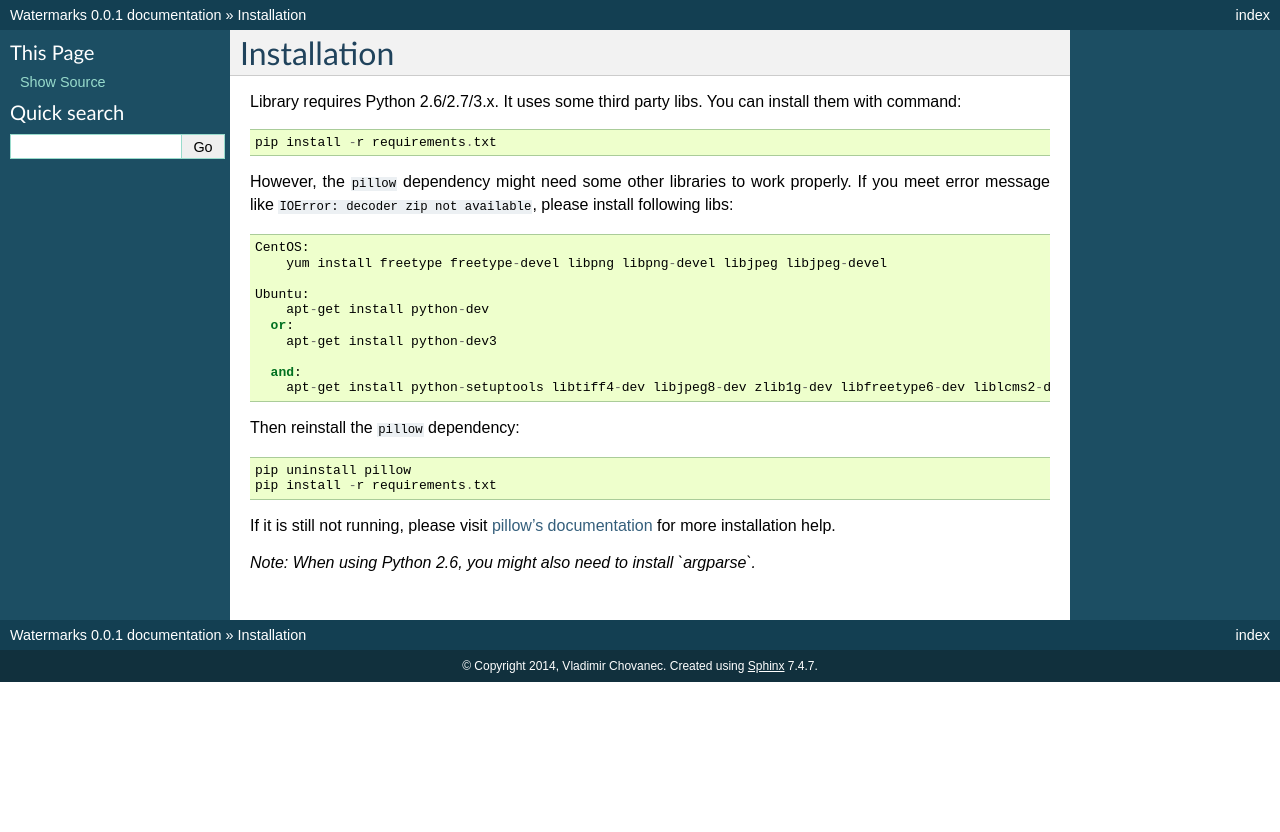
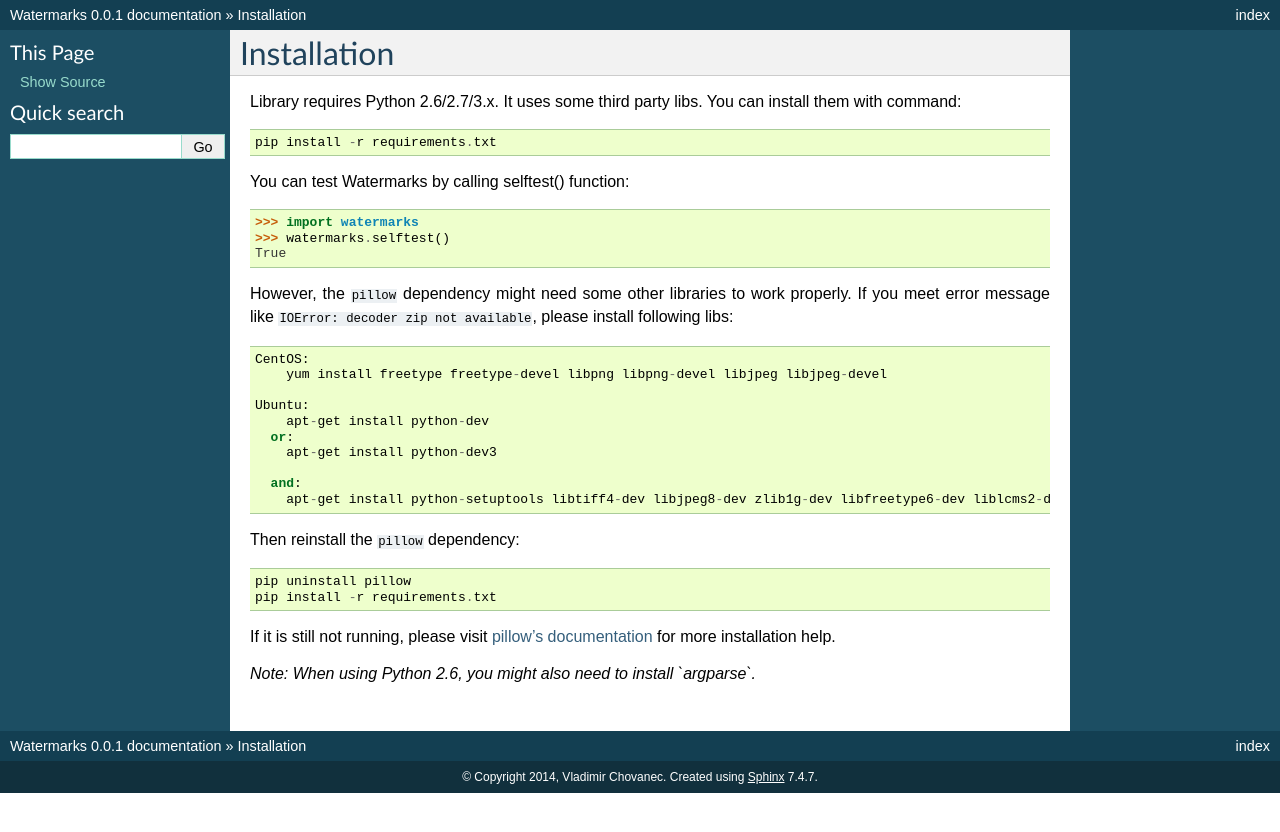
Before and after one commit to vladozc/watermarks, a Sphinx documentation site: the page built from doc/source/installation.rst, in a window 1280 px wide. Shown: the top 832 px of the page. Built offline with Sphinx 7.4.7, drawn with Linux system fonts in a browser that asks for light colours.

Commit message:
update doc with selftest()

```diff
--- a/doc/source/installation.rst
+++ b/doc/source/installation.rst
@@ -4,6 +4,12 @@ Installation
 Library requires Python 2.6/2.7/3.x. It uses some third party libs. You can install them with command::
 
   pip install -r requirements.txt
+
+You can test Watermarks by calling selftest() function::
+
+  >>> import watermarks
+  >>> watermarks.selftest()
+  True
 
 However, the ``pillow`` dependency might need some other libraries to work properly. If you meet error message like ``IOError: decoder zip not available``, please install following libs::
 
```
